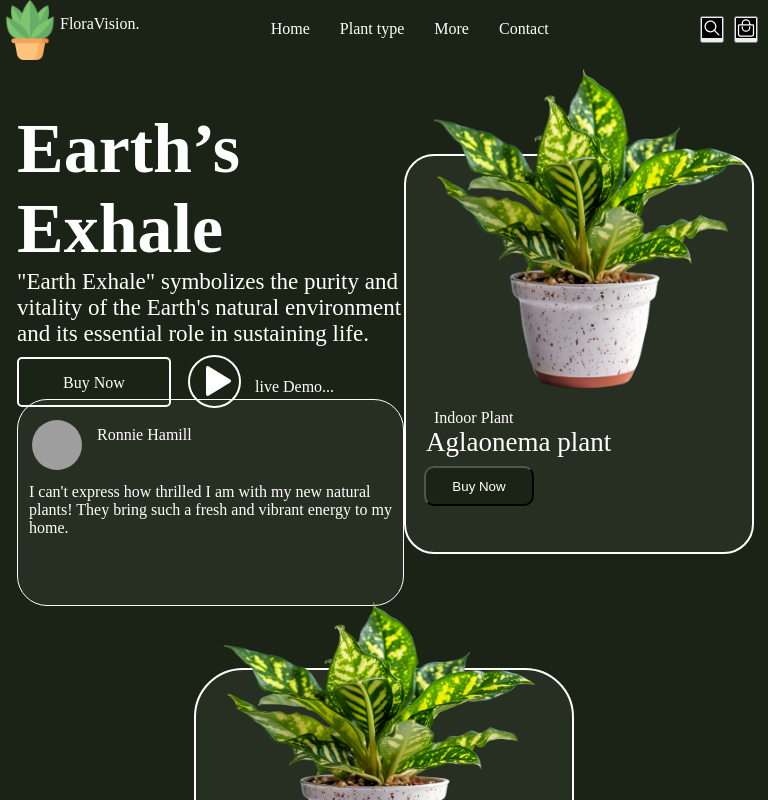
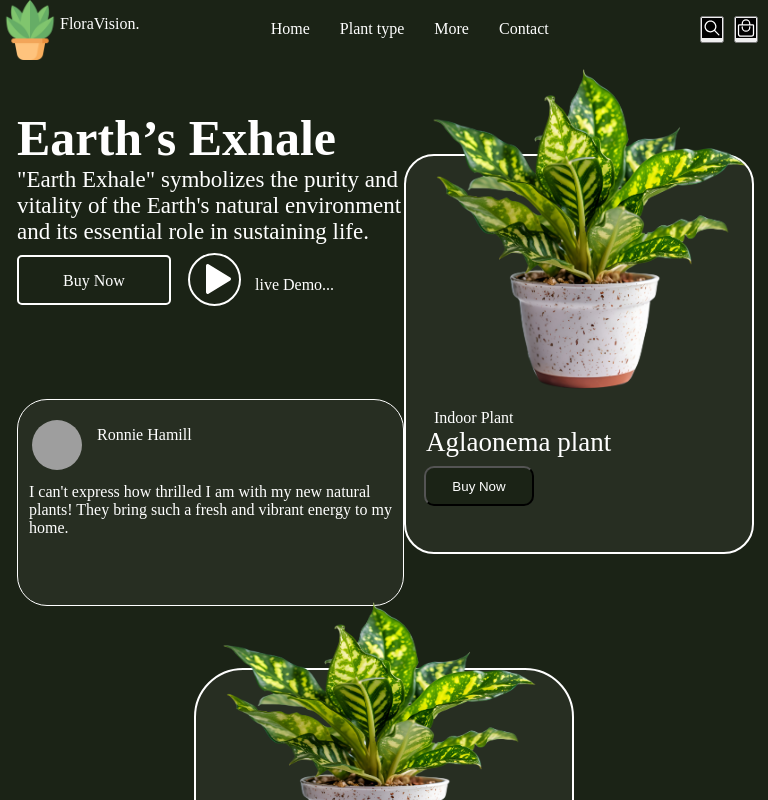
Before and after one commit to Ashish521523/Plant, a React (Vite) app: page / in a window 768 px wide. Shown: the top 800 px of the page. Built offline with nearby package versions, Linux system fonts and the light colour scheme; grey boxes are pictures that could not be loaded.

Commit message:
Added new section

```diff
--- a/src/Component/Home.css
+++ b/src/Component/Home.css
@@ -154,8 +154,8 @@
   }
 }
 
-@media (max-width: 1050px) {
+@media (min-width:649px) and (max-width: 1050px) {
   .heading {
-    font-size: 70px;
+    font-size: 50px;
   }
 }
```
